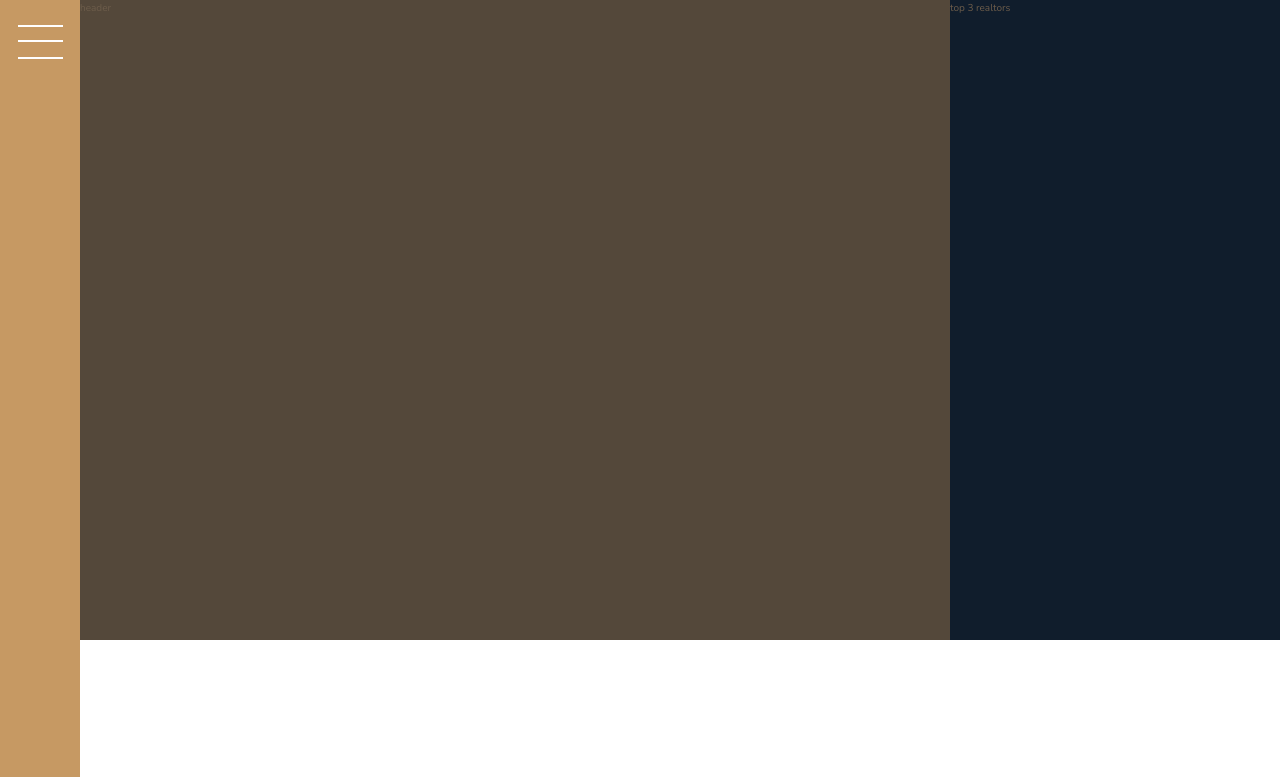
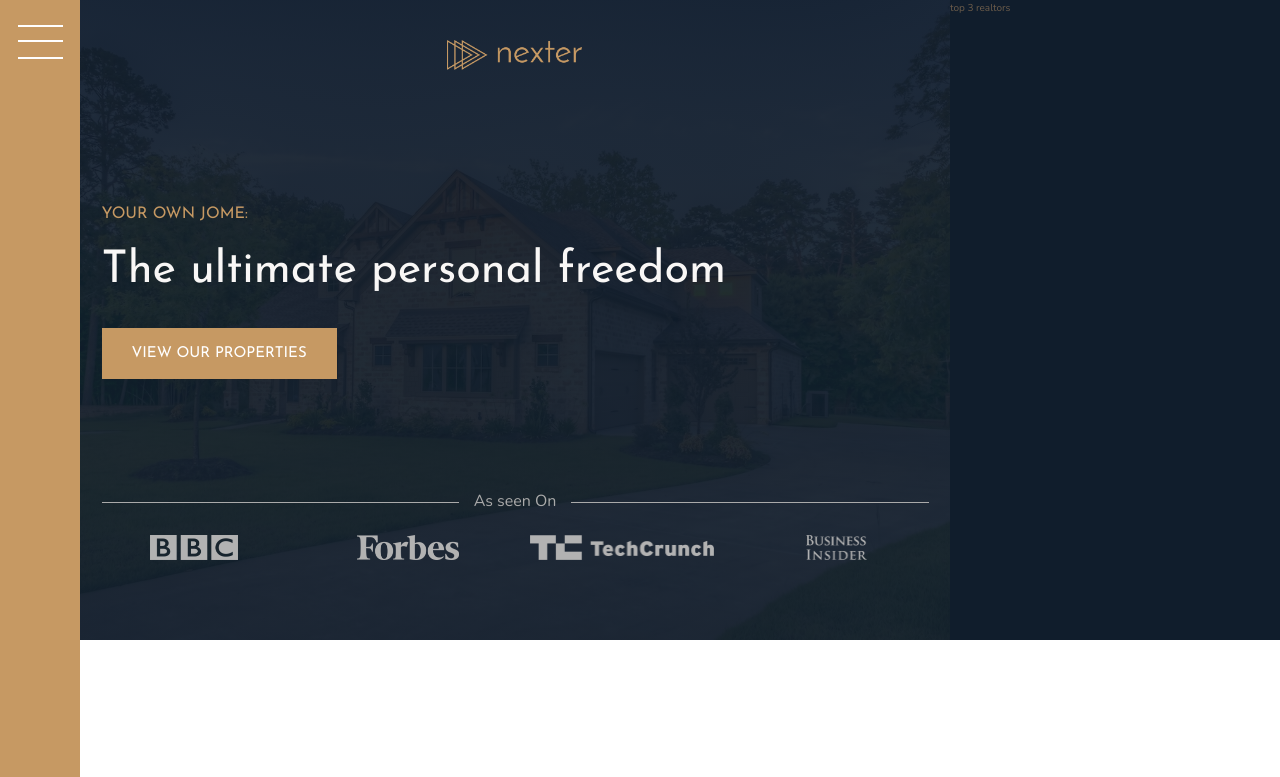
Before and after one commit to hugovenega/Advanced-css-sass, a website: page nexter/index.html in a window 1280 px wide. Shown: the top 777 px of the page. Drawn offline with nearby package versions, Linux system fonts and the light colour scheme.

Commit message:
Add heade

```diff
--- a/nexter/index.html
+++ b/nexter/index.html
@@ -16,12 +16,23 @@
   </head>
   <body class="container">
     <div class="sidebar">
-      <button class="nav-btn">
-
-      </button>
+      <button class="nav-btn"></button>
     </div>
 
-    <header class="header">header</header>
+    <header class="header">
+      <img src="img/logo.png" class="header__logo" />
+      <h3 class="heading-3">Your own jome:</h3>
+      <h1 class="heading-1">The ultimate personal freedom</h1>
+      <button class="btn header__btn">View our properties</button>
+
+      <div class="header__seeon-text">As seen On</div>
+      <div class="header__seeon-logos">
+        <img src="img/logo-bbc.png" alt="" />
+        <img src="img/logo-forbes.png" alt=""/>
+        <img src="img/logo-techcrunch.png" alt="" />
+        <img src="img/logo-bi.png" alt="" />
+      </div>
+    </header>
 
     <div class="realtors">top 3 realtors</div>
 
@@ -312,7 +323,6 @@
     </section>
 
     <section class="gallery">
-
       <figure class="gallery__item gallery__item--1">
         <img src="img/gal-1.jpeg" alt="gallery image 1" class="gallery__img" />
       </figure>
@@ -379,12 +389,22 @@
 
     <footer class="footer">
       <ul class="nav">
-        <li class="nav__item"><a href="#" class="nav__link">Find your dream home</a></li>
-        <li class="nav__item"><a href="#" class="nav__link">Request proposal</a></li>
-        <li class="nav__item"><a href="#" class="nav__link">Download home planner</a></li>
+        <li class="nav__item">
+          <a href="#" class="nav__link">Find your dream home</a>
+        </li>
+        <li class="nav__item">
+          <a href="#" class="nav__link">Request proposal</a>
+        </li>
+        <li class="nav__item">
+          <a href="#" class="nav__link">Download home planner</a>
+        </li>
         <li class="nav__item"><a href="#" class="nav__link">Contact Us</a></li>
-        <li class="nav__item"><a href="#" class="nav__link">Submit your property</a></li>
-        <li class="nav__item"><a href="#" class="nav__link">Come work with us!</a></li>
+        <li class="nav__item">
+          <a href="#" class="nav__link">Submit your property</a>
+        </li>
+        <li class="nav__item">
+          <a href="#" class="nav__link">Come work with us!</a>
+        </li>
       </ul>
     </footer>
   </body>
--- a/nexter/sass/_header.scss
+++ b/nexter/sass/_header.scss
@@ -1,4 +1,60 @@
 .header {
   background-color: $color-grey-dark-1;
   grid-column: full-start / col-end 6;
+  background-image: linear-gradient(
+      rgba($color-secondary, 0.93),
+      rgba($color-secondary, 0.93)
+    ),
+    url(../img/hero.jpeg);
+  background-size: cover;
+  background-position: center;
+
+  padding: 8rem;
+  padding-top: 4rem;
+
+  display: grid;
+  grid-template-rows: 1fr min-content 6rem 1fr;
+  grid-template-columns: max-content;
+  grid-row-gap: 2rem;
+  justify-content: center;
+
+  &__logo {
+    height: 3rem;
+    justify-self: center ;
+  }
+
+  &__btn {
+    align-self: start;
+    justify-self: start;
+  }
+
+  &__seeon-text {
+    display: grid;
+    grid-template-columns: 1fr max-content 1fr;
+    grid-column-gap: 1.5rem;
+    align-items: center;
+
+    font-size: 1.6rem;
+    color:$color-grey-light-2;
+
+    &::before ,
+    &::after {
+      content: "";
+      height: 1px;
+      display: block;
+      background-color: currentColor;
+    }
+  }
+
+  &__seeon-logos {
+
+    display: grid;
+    grid-template-columns: repeat(4, 1fr);
+    grid-column-gap: 3rem;
+    justify-items: center;
+    img {
+      height: 2.5rem;
+      filter: brightness(70%);
+    }
+  }
 }
--- a/nexter/sass/_typography.scss
+++ b/nexter/sass/_typography.scss
@@ -5,6 +5,9 @@
 
 .heading-1 {
   @extend %heading;
+  font-size: 4.5rem;
+  color: $color-grey-light-1;
+  line-height: 1;
 }
 
 .heading-2 {
```
Also changed, not shown: nexter/css/style.css.
